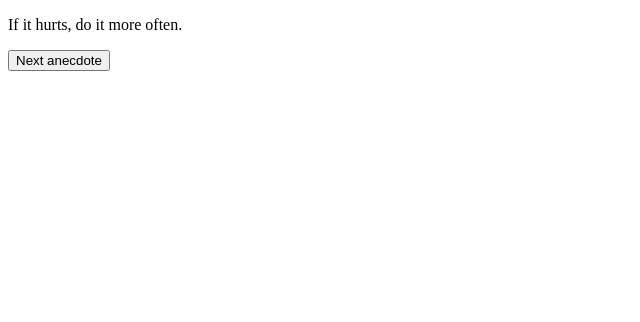
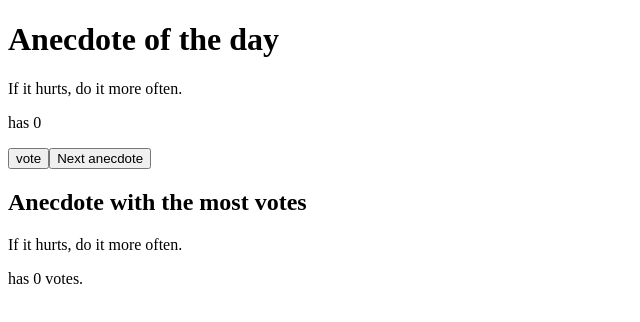
Before and after one commit to PriceLlewellyn/FSO-Part-1, a React (Vite) app in the folder unicafe/: page / in a window 1280 px wide. Shown: the top 322 px of the page, without its empty margins (0-640 px from the left). Built offline with nearby package versions, Linux system fonts and the light colour scheme.

Commit message:
exercies 1.13-1.14 complete

```diff
--- a/unicafe/src/App.jsx
+++ b/unicafe/src/App.jsx
@@ -13,16 +13,33 @@ const App = () => {
   ]
 
   const [selected, setSelected] = useState(0)
+  const [votes, setVotes] = useState(new Array(anecdotes.length).fill(0))
 
     const getRandomQuote = () => {
     const randomIndex = Math.floor(Math.random() * anecdotes.length);
     setSelected(randomIndex)
   }
 
+    const handleVote = () => {
+      const copy = [...votes]
+      copy[selected] += 1
+      setVotes(copy)
+      console.log(copy)
+    }
+
+    const maxVotes = Math.max(...votes)
+    const winnerIndex = votes.indexOf(maxVotes)
+
   return (
     <div>
+      <h1>Anecdote of the day</h1>
       <p>{anecdotes[selected]}</p>
+      <p>has {votes[selected]}</p>
+      <button onClick={handleVote}>vote</button>
       <button onClick={getRandomQuote}>Next anecdote</button>
+      <h2>Anecdote with the most votes</h2>
+      <p>{anecdotes[winnerIndex]}</p>
+      <p>has {maxVotes} votes.</p>
     </div>
   )
 }
```
